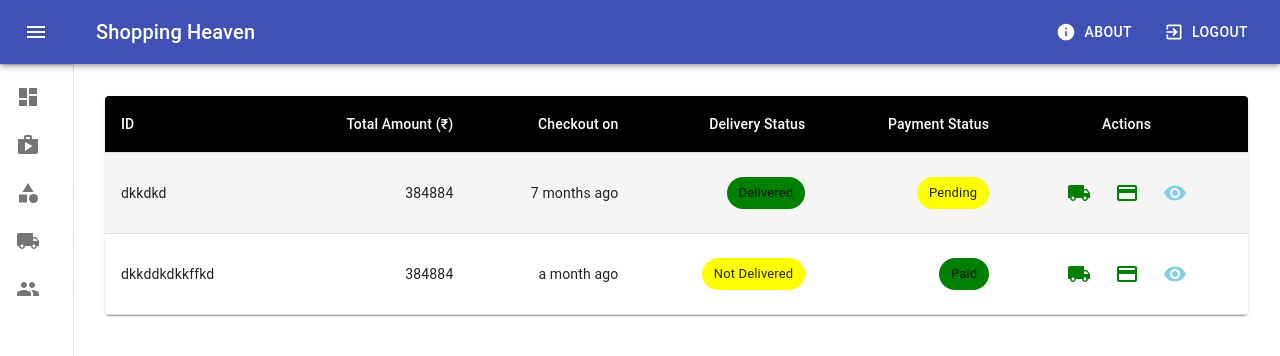
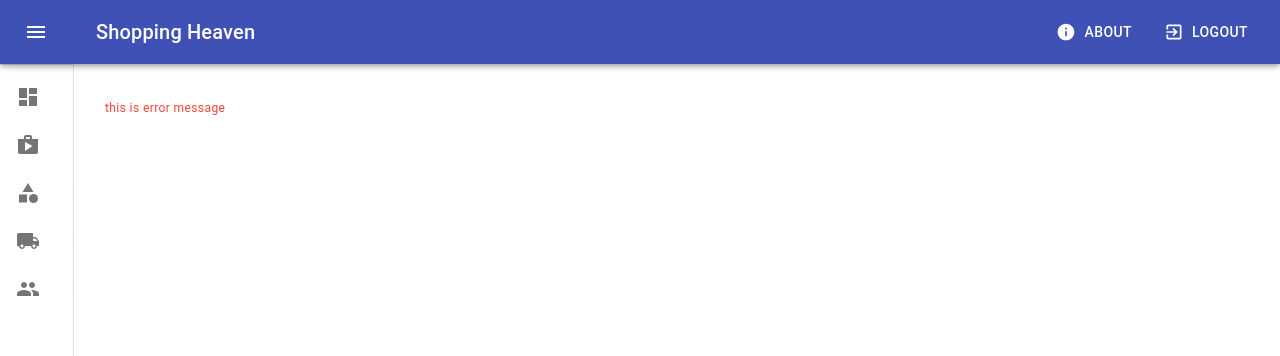
Before and after one commit to satishnaikawadi2011/shopping-heaven-admin, a React (Create React App) app: page / in a window 1280 px wide. Shown: the top 356 px of the page. Built offline with nearby package versions, Linux system fonts and the light colour scheme.

Commit message:
Successully added AppErrorMessage component.

```diff
--- a/src/App.tsx
+++ b/src/App.tsx
@@ -1,7 +1,8 @@
 import React from 'react';
 import './App.css';
+import AppErrorMessage from './components/form/AppErrorMessage';
 import LayoutWrapper from './components/layout/LayoutWrapper';
-import OrderTable from './components/UI/OrderTable';
+// import OrderTable from './components/UI/OrderTable';
 // import DashboardIcon from '@material-ui/icons/Dashboard';
 // import LocalShippingIcon from '@material-ui/icons/LocalShipping';
 // import PeopleIcon from '@material-ui/icons/People';
@@ -11,7 +12,15 @@ import OrderTable from './components/UI/OrderTable';
 function App() {
 	return (
 		<LayoutWrapper>
-			<OrderTable
+			<AppErrorMessage visible errorMessage="this is error message" />
+		</LayoutWrapper>
+	);
+}
+
+export default App;
+
+{
+	/* <OrderTable
 				orders={[
 					{
 						_id: 'dkkdkd',
@@ -44,9 +53,5 @@ function App() {
 						user: 'sjsjs'
 					}
 				]}
-			/>
-		</LayoutWrapper>
-	);
+			/> */
 }
-
-export default App;
--- /dev/null
+++ b/src/components/form/AppErrorMessage.tsx
@@ -0,0 +1,21 @@
+import React from 'react';
+import FormHelperText from '@material-ui/core/FormHelperText';
+
+interface ErrorMessageProps {
+	errorMessage: string;
+	style?: React.CSSProperties | undefined;
+	visible: boolean;
+}
+
+const AppErrorMessage: React.FC<ErrorMessageProps> = ({ errorMessage, visible, style }) => {
+	if (!visible) {
+		return null;
+	}
+	return (
+		<FormHelperText error style={style}>
+			{errorMessage}
+		</FormHelperText>
+	);
+};
+
+export default AppErrorMessage;
```
